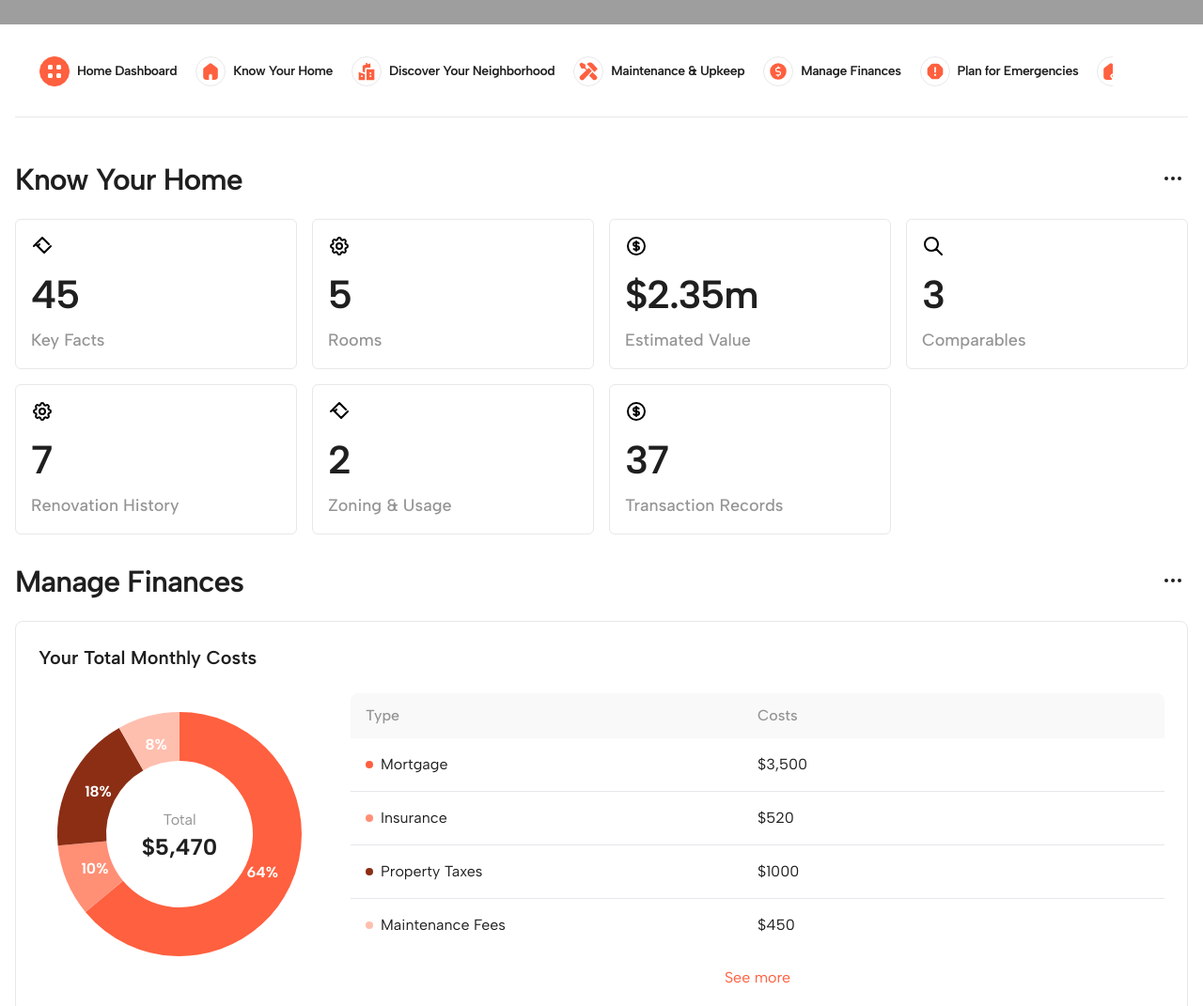
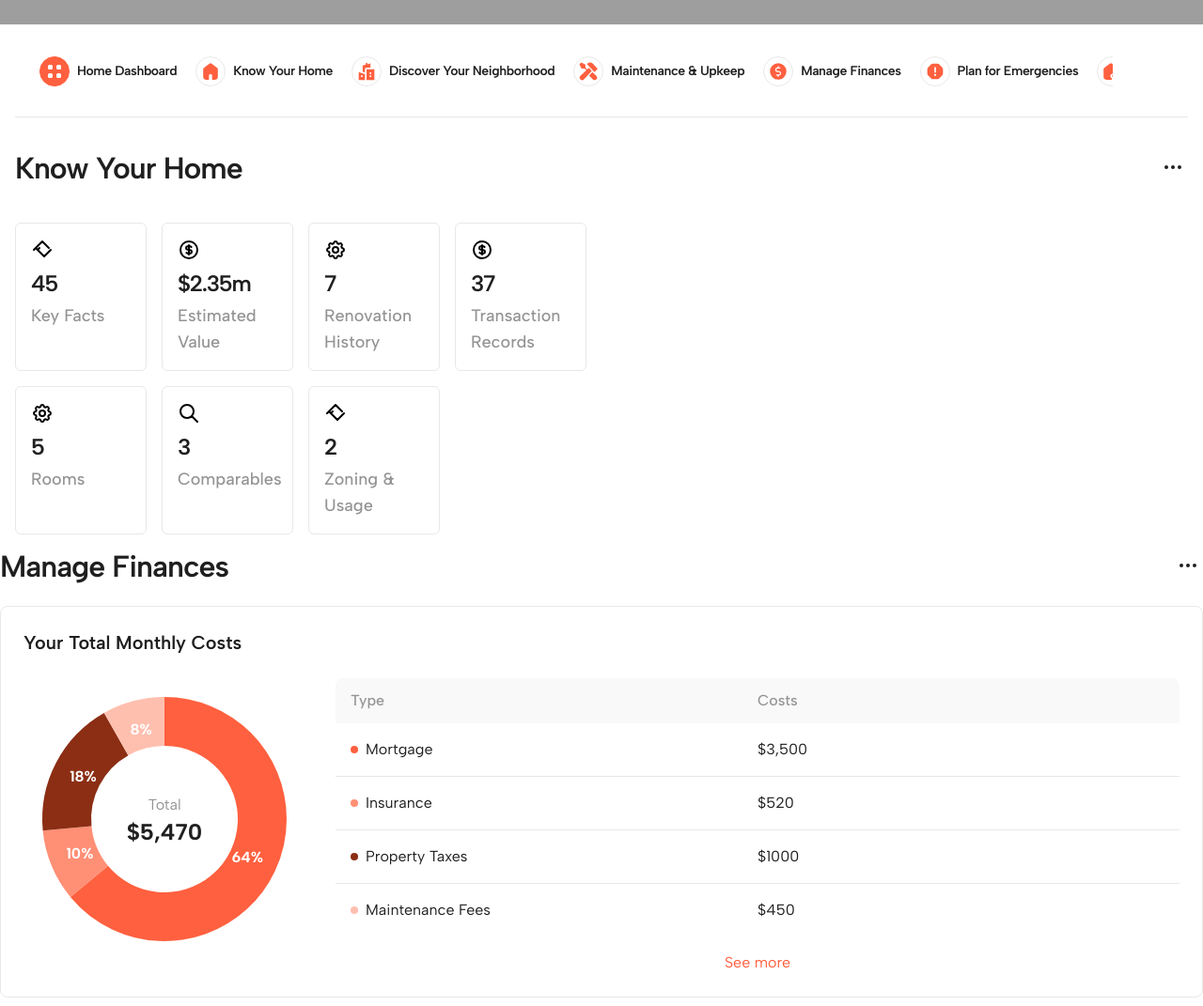
Before and after one commit to kandyba/home-ca, a website built with Vite: page index.html in a window 1280 px wide. Shown: the part 580-1651 px from the top of the page at 94% size. Built offline with nearby package versions, Linux system fonts and the light colour scheme; grey boxes are pictures that could not be loaded.

Commit message:
Scroll for Know Your Home section

```diff
--- a/index.html
+++ b/index.html
@@ -346,9 +346,9 @@
       </nav>
 
       <!-- Main Content -->
-      <main class="container mx-auto px-4 py-6" :class="{ 'mt-[88px]': isNavFixed && !isAtBottom }">
+      <main class="" :class="{ 'mt-[88px]': isNavFixed && !isAtBottom }">
         <!-- Example of ReadMore component usage -->
-        <div x-data="readMore(150)" class="mb-6">
+        <div x-data="readMore(150)" class="">
           <p x-text="displayText"></p>
           <button
             x-show="showButton"
@@ -359,6 +359,8 @@
         </div>
 
         <!-- Know Your Home section -->
+        <section class="pt-9">
+          <div class="container">
             <div class="flex items-center justify-between mb-6">
               <h2 class="text-[32px] font-semibold tracking-[-0.96px] text-darkText">Know Your Home</h2>
               <div class="relative">
@@ -395,60 +397,56 @@
                 </div>
               </div>
             </div>
-
+          </div>
+          <div class="container px-0">
             <!-- Stats Grid -->
-        <div class="grid grid-cols-2 md:grid-cols-4 gap-4 mb-8">
+            <div class="overflow-x-auto grid grid-flow-col grid-rows-2 auto-cols-[8.75rem] gap-4 hide-scrollbar p-4">
                 <div class="border border-[#E8E8E8] rounded-[6px] p-4 hover:bg-primary hover:text-white group transition-colors cursor-pointer">
                   <img src="/src/assets/icons/home.svg" alt="Home" class="h-6 w-6 mb-2 group-hover:brightness-0 group-hover:invert">
-            <div class="text-[42px] font-semibold tracking-[-1.26px] text-darkText group-hover:text-white mb-1">45</div>
-            <div class="text-[18px] font-medium text-lightText group-hover:text-white">Key Facts</div>
+                  <div class="text-2xl font-semibold tracking-[-1.26px] text-darkText group-hover:text-white mb-1">45</div>
+                  <div class="text-lg font-medium text-lightText group-hover:text-white">Key Facts</div>
                 </div>
 
                 <div class="border border-[#E8E8E8] rounded-[6px] p-4 hover:bg-primary hover:text-white group transition-colors cursor-pointer">
                   <img src="/src/assets/icons/tools.svg" alt="Tools" class="h-6 w-6 mb-2 group-hover:brightness-0 group-hover:invert">
-            <div class="text-[42px] font-semibold tracking-[-1.26px] text-darkText group-hover:text-white mb-1">5</div>
-            <div class="text-[18px] font-medium text-lightText group-hover:text-white">Rooms</div>
+                  <div class="text-2xl font-semibold tracking-[-1.26px] text-darkText group-hover:text-white mb-1">5</div>
+                  <div class="text-lg font-medium text-lightText group-hover:text-white">Rooms</div>
                 </div>
 
                 <div class="border border-[#E8E8E8] rounded-[6px] p-4 hover:bg-primary hover:text-white group transition-colors cursor-pointer">
                   <img src="/src/assets/icons/dollar.svg" alt="Dollar" class="h-6 w-6 mb-2 group-hover:brightness-0 group-hover:invert">
-            <div class="text-[42px] font-semibold tracking-[-1.26px] text-darkText group-hover:text-white mb-1">$2.35m</div>
-            <div class="text-[18px] font-medium text-lightText group-hover:text-white">Estimated Value</div>
+                  <div class="text-2xl font-semibold tracking-[-1.26px] text-darkText group-hover:text-white mb-1">$2.35m</div>
+                  <div class="text-lg font-medium text-lightText group-hover:text-white">Estimated Value</div>
                 </div>
 
                 <div class="border border-[#E8E8E8] rounded-[6px] p-4 hover:bg-primary hover:text-white group transition-colors cursor-pointer">
                   <img src="/src/assets/icons/search.svg" alt="Search" class="h-6 w-6 mb-2 group-hover:brightness-0 group-hover:invert">
-            <div class="text-[42px] font-semibold tracking-[-1.26px] text-darkText group-hover:text-white mb-1">3</div>
-            <div class="text-[18px] font-medium text-lightText group-hover:text-white">Comparables</div>
+                  <div class="text-2xl font-semibold tracking-[-1.26px] text-darkText group-hover:text-white mb-1">3</div>
+                  <div class="text-lg font-medium text-lightText group-hover:text-white">Comparables</div>
                 </div>
 
                 <div class="border border-[#E8E8E8] rounded-[6px] p-4 hover:bg-primary hover:text-white group transition-colors cursor-pointer">
                   <img src="/src/assets/icons/tools.svg" alt="Tools" class="h-6 w-6 mb-2 group-hover:brightness-0 group-hover:invert">
-            <div class="text-[42px] font-semibold tracking-[-1.26px] text-darkText group-hover:text-white mb-1">7</div>
-            <div class="text-[18px] font-medium text-lightText group-hover:text-white">Renovation History</div>
+                  <div class="text-2xl font-semibold tracking-[-1.26px] text-darkText group-hover:text-white mb-1">7</div>
+                  <div class="text-lg font-medium text-lightText group-hover:text-white">Renovation History</div>
                 </div>
 
                 <div class="border border-[#E8E8E8] rounded-[6px] p-4 hover:bg-primary hover:text-white group transition-colors cursor-pointer">
                   <img src="/src/assets/icons/home.svg" alt="Home" class="h-6 w-6 mb-2 group-hover:brightness-0 group-hover:invert">
-            <div class="text-[42px] font-semibold tracking-[-1.26px] text-darkText group-hover:text-white mb-1">2</div>
-            <div class="text-[18px] font-medium text-lightText group-hover:text-white">Zoning & Usage</div>
+                  <div class="text-2xl font-semibold tracking-[-1.26px] text-darkText group-hover:text-white mb-1">2</div>
+                  <div class="text-lg font-medium text-lightText group-hover:text-white">Zoning & Usage</div>
                 </div>
 
                 <div class="border border-[#E8E8E8] rounded-[6px] p-4 hover:bg-primary hover:text-white group transition-colors cursor-pointer">
                   <img src="/src/assets/icons/dollar.svg" alt="Dollar" class="h-6 w-6 mb-2 group-hover:brightness-0 group-hover:invert">
-            <div class="text-[42px] font-semibold tracking-[-1.26px] text-darkText group-hover:text-white mb-1">37</div>
-            <div class="text-[18px] font-medium text-lightText group-hover:text-white">Transaction Records</div>
+                  <div class="text-2xl font-semibold tracking-[-1.26px] text-darkText group-hover:text-white mb-1">37</div>
+                  <div class="text-lg font-medium text-lightText group-hover:text-white">Transaction Records</div>
                 </div>
-
-<!--          <div class="border border-[#E8E8E8] rounded-[6px] p-4 hover:bg-primary hover:text-white group transition-colors cursor-pointer">-->
-<!--            <img src="/src/assets/icons/dollar.svg" alt="Dollar" class="h-6 w-6 mb-2 group-hover:brightness-0 group-hover:invert">-->
-<!--            <div class="text-[42px] font-semibold tracking-[-1.26px] text-darkText group-hover:text-white mb-1">$1,475,600</div>-->
-<!--            <div class="flex items-center gap-2">-->
-<!--              <div class="text-[18px] font-medium text-lightText group-hover:text-white">Currently</div>-->
-<!--              <span class="px-2 py-1 text-xs bg-red-100 text-red-600 rounded group-hover:bg-white">For Sale</span>-->
-<!--            </div>-->
-<!--          </div>-->
               </div>
+            <!-- Stats Grid -->
+          </div>
+        </section>
+        <!-- Know Your Home section -->
 
         <!-- Manage Finances section -->
         <div class="flex items-center justify-between mb-6">
```
Lines whose indentation alone changed are shown as unchanged.
